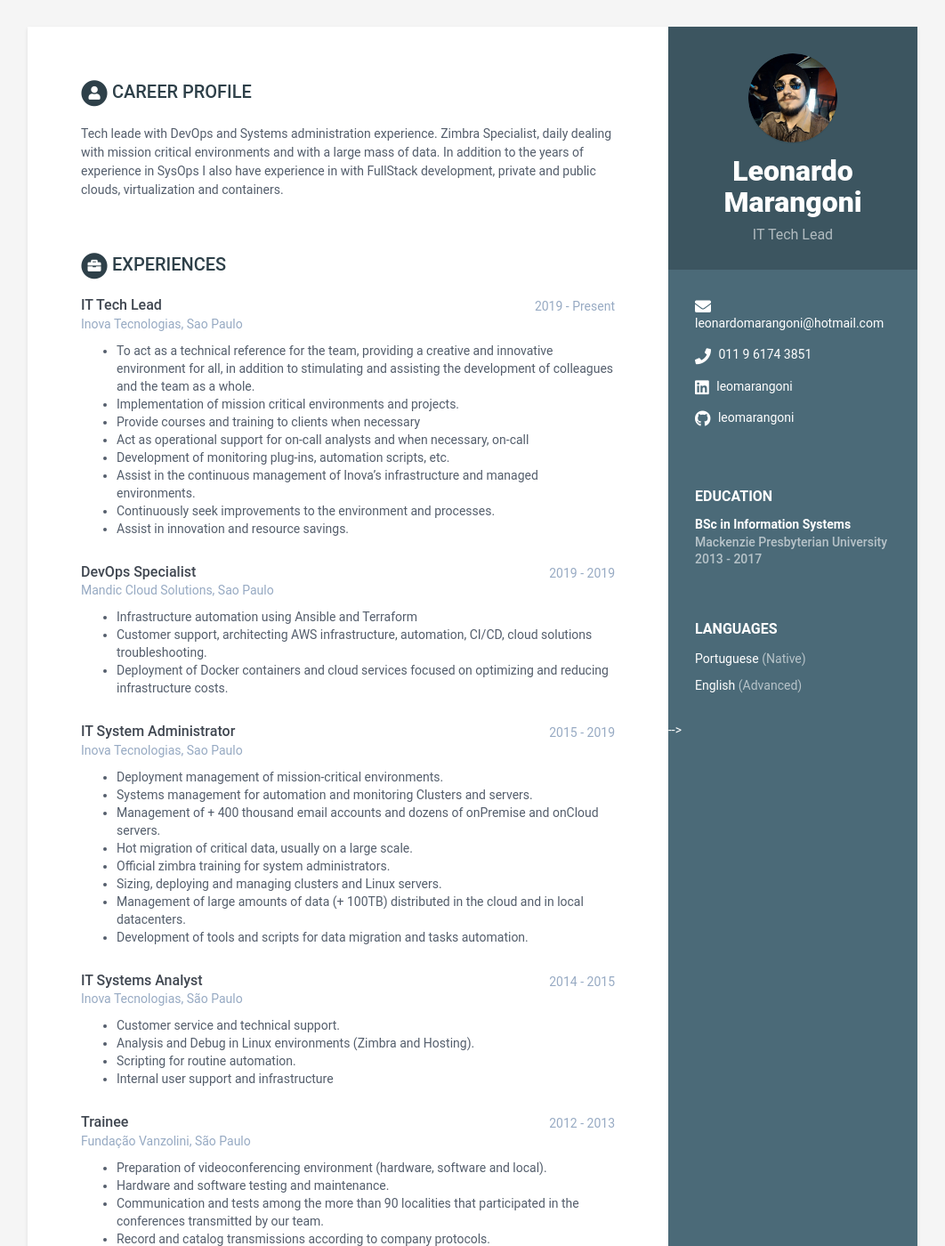
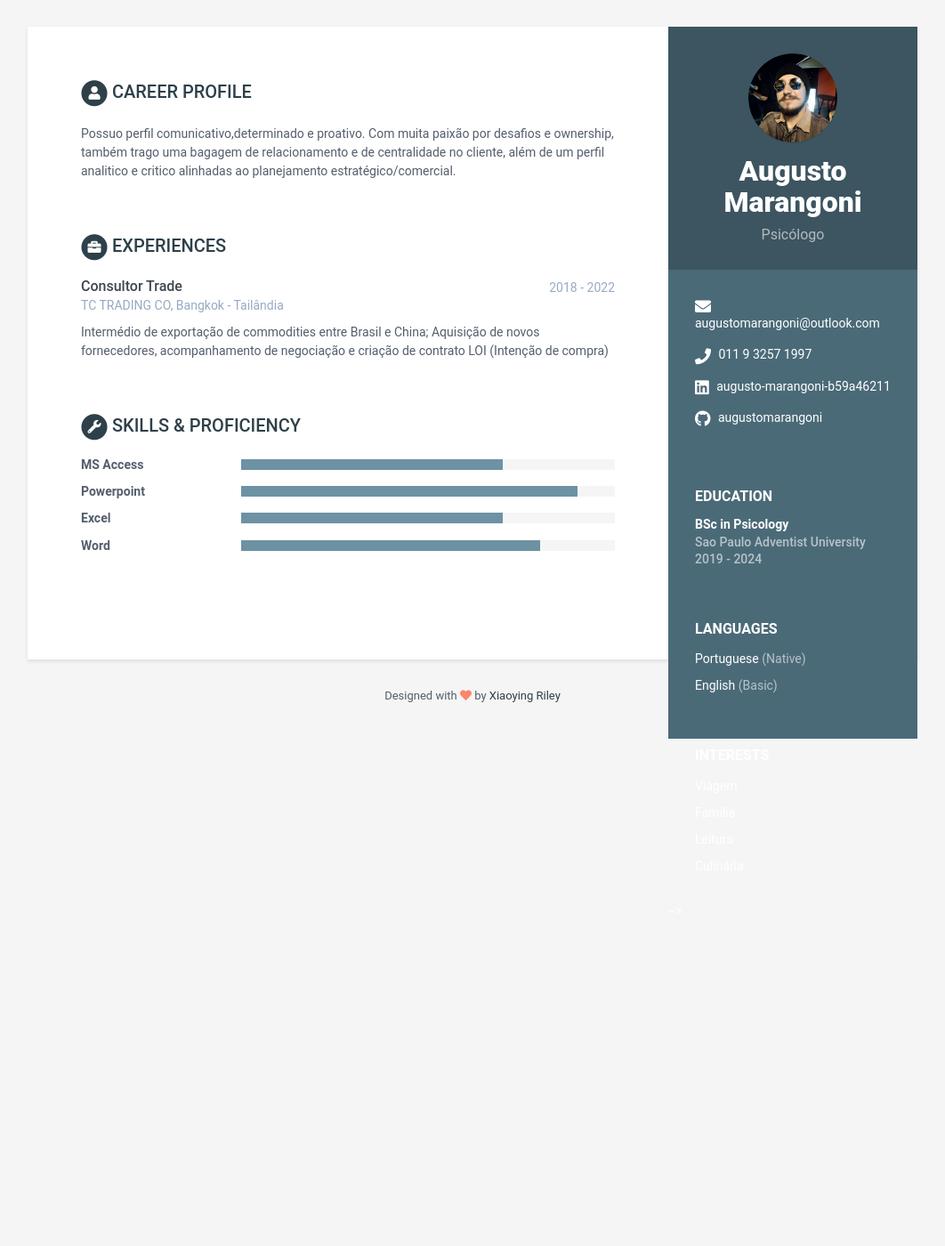
Before and after one commit to augustomarangoni/augustomarangoni.github.io, a Jekyll site: the page built from index.html, in a window 1280 px wide and 1400 px high. Shown: the whole window at 89% size, without its empty margins (109-1171 px from the left). Built offline with Jekyll 4.4.1, drawn with Linux system fonts in a browser that asks for light colours; some of the changed text lies outside the part shown.

Commit message:
Changed my data

```diff
--- a/_data/data.yml
+++ b/_data/data.yml
@@ -7,16 +7,16 @@ sidebar:
     education: True # set to False if you want education in main section instead of in sidebar
 
     # Profile information
-    name: Leonardo Marangoni
-    tagline: IT Tech Lead
+    name: Augusto Marangoni
+    tagline: Psicólogo
     avatar: profile.png  #place a 100x100 picture inside /assets/images/ folder and provide the name of the file below
 
     # Sidebar links
-    email: leonardomarangoni@hotmail.com
-    phone: 011 9 6174 3851
+    email: augustomarangoni@outlook.com
+    phone: 011 9 3257 1997
     website: #leomarangoni.me #do not add http://
-    linkedin: leomarangoni
-    github: leomarangoni
+    linkedin: augusto-marangoni-b59a46211
+    github: augustomarangoni
     gitlab:
     bitbucket:
     #dockerhub: marangoni
@@ -30,97 +30,52 @@ sidebar:
         level: Native
 
       - idiom: English
-        level: Advanced
+        level: Basic
 
-#    interests:
-#      - item: Abseiling
+    interests:
+      - item: Viagem
 #        link:
 
-#      - item: Play Guitar
+      - item: Familia
 #        link:
 
-#      - item: Cooking
+      - item: Leitura
+#        link:
+
+      - item: Culinária
 #        link:
 
 career-profile:
     title: Career Profile
     summary: |
-      Tech leade with DevOps and Systems administration experience.
-      Zimbra Specialist, daily dealing with mission critical environments and with a large mass of data.
-      In addition to the years of experience in SysOps I also have experience in with FullStack development,
-      private and public clouds, virtualization and containers.
+        Possuo perfil comunicativo,determinado e proativo.
+        Com muita paixão por desafios e ownership, também trago uma bagagem de relacionamento e de centralidade no cliente,
+        além de um perfil analitico e critico alinhadas ao planejamento estratégico/comercial.
 
 
 education:
-    - degree: BSc in Information Systems
-      university: Mackenzie Presbyterian University
-      time: 2013 - 2017
+    - degree: BSc in Psicology
+      university: Sao Paulo Adventist University
+      time: 2019 - 2024
       details:
 
 experiences:
-    - role: IT Tech Lead
-      time: 2019 - Present
-      company: Inova Tecnologias, Sao Paulo
+    - role: Consultor Trade
+      time: 2018 - 2022
+      company: TC TRADING CO, Bangkok - Tailândia
       details: |
-        - To act as a technical reference for the team, providing a creative and innovative environment for all,
-        in addition to stimulating and assisting the development of colleagues and the team as a whole.
-        - Implementation of mission critical environments and projects.
-        - Provide courses and training to clients when necessary
-        - Act as operational support for on-call analysts and when necessary, on-call
-        - Development of monitoring plug-ins, automation scripts, etc.
-        - Assist in the continuous management of Inova's infrastructure and managed environments.
-        - Continuously seek improvements to the environment and processes.
-        - Assist in innovation and resource savings.
+        Intermédio de exportação de commodities entre Brasil e China;
+        Aquisição de novos fornecedores, acompanhamento de negociação e criação de contrato LOI (Intenção de compra)
 
-    - role: DevOps Specialist
-      time: 2019 - 2019
-      company: Mandic Cloud Solutions, Sao Paulo
-      details: |
-        - Infrastructure automation using Ansible and Terraform
-        - Customer support, architecting AWS infrastructure, automation, CI/CD, cloud solutions troubleshooting.
-        - Deployment of Docker containers and cloud services focused on optimizing and reducing infrastructure costs.
+#projects:
+#    title: Projects
+#    intro: |
+#      More will coming...
 
-    - role: IT System Administrator
-      time: 2015 - 2019
-      company: Inova Tecnologias, Sao Paulo
-      details: |
-        - Deployment management of mission-critical environments.
-        - Systems management for automation and monitoring Clusters and servers.
-        - Management of + 400 thousand email accounts and dozens of onPremise and onCloud servers.
-        - Hot migration of critical data, usually on a large scale.
-        - Official zimbra training for system administrators.
-        - Sizing, deploying and managing clusters and Linux servers.
-        - Management of large amounts of data (+ 100TB) distributed in the cloud and in
-          local datacenters.
-        - Development of tools and scripts for data migration and tasks automation.
-
-    - role: IT Systems Analyst
-      time: 2014 - 2015
-      company: Inova Tecnologias, São Paulo
-      details: |
-        - Customer service and technical support.
-        - Analysis and Debug in Linux environments (Zimbra and Hosting).
-        - Scripting for routine automation.
-        - Internal user support and infrastructure
-
-    - role: Trainee
-      time: 2012 - 2013
-      company: Fundação Vanzolini, São Paulo
-      details: |
-        - Preparation of videoconferencing environment (hardware, software and local).
-        - Hardware and software testing and maintenance.
-        - Communication and tests among the more than 90 localities that participated in the conferences transmitted by our team.
-        - Record and catalog transmissions according to company protocols.
-
-projects:
-    title: Projects
-    intro: |
-      More will coming...
-
-    assignments:
-      - title: Hermes
-        link: "https://github.com/leomarangoni/hermes"
-        tagline: "A migration API with focus in facilitate the data transfer between email servers (In future: Files, Databases, websites, etc )."
+#    assignments:
+#      - title: Hermes
+#        link: "https://github.com/leomarangoni/hermes"
+#        tagline: "A migration API with focus in facilitate the data transfer between email servers (In future: Files, Databases, websites, etc )."
 
 #publications:
 #    title: Publications
@@ -139,68 +94,18 @@ skills:
     title: Skills &amp; Proficiency
 
     toolset:
-      - name: Zimbra
-        level: 98%
+      - name: MS Access
+        level: 70%
 
-      - name: Linux
+      - name: Powerpoint
         level: 90%
 
-      - name: Apache & Nginx
-        level: 89%
+      - name: Excel
+        level: 70%
 
-      - name: Postfix
-        level: 92%
-
-      - name: LDAP
-        level: 95%
-
-      - name: AWS
-        level: 90%
-
-      - name: Azure
-        level: 30%
-
-      - name: GCP
-        level: 40%
-
-      - name: MongoDB
+      - name: Word
         level: 80%
 
-      - name: MariaDB/MySQL
-        level: 75%
-
-      - name: PostgreSQL
-        level: 50%
-
-      - name: SQLite
-        level: 40%
-
-      - name: Python
-        level: 70%
-
-      - name: Django
-        level: 60%
-
-      - name: Flask
-        level: 80%
-
-      - name: HTML5 & CSS
-        level: 55%
-
-      - name: React & Javascript
-        level: 55%
-
-      - name: GoLang
-        level: 25%
-
-      - name: PHP
-        level: 10%
-
-      - name: Perl
-        level: 5%
-
-      - name: Java
-        level: 1%
 
 
 
```
